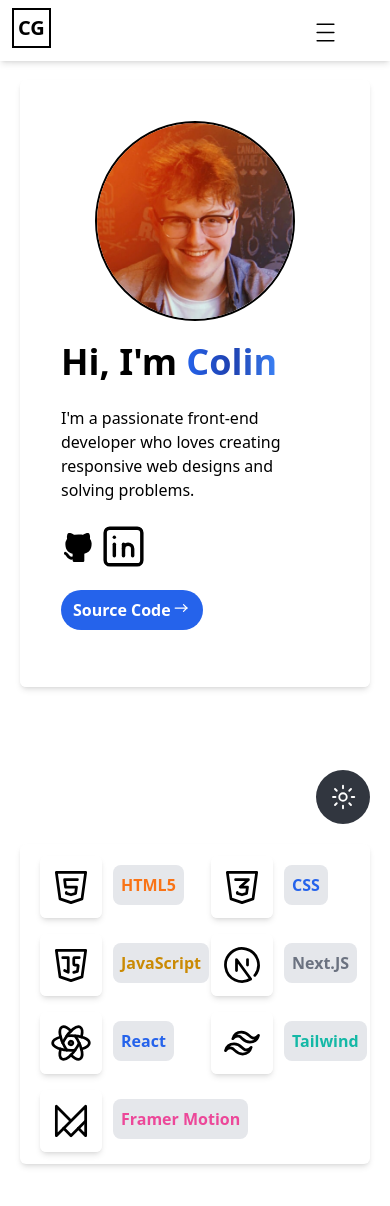
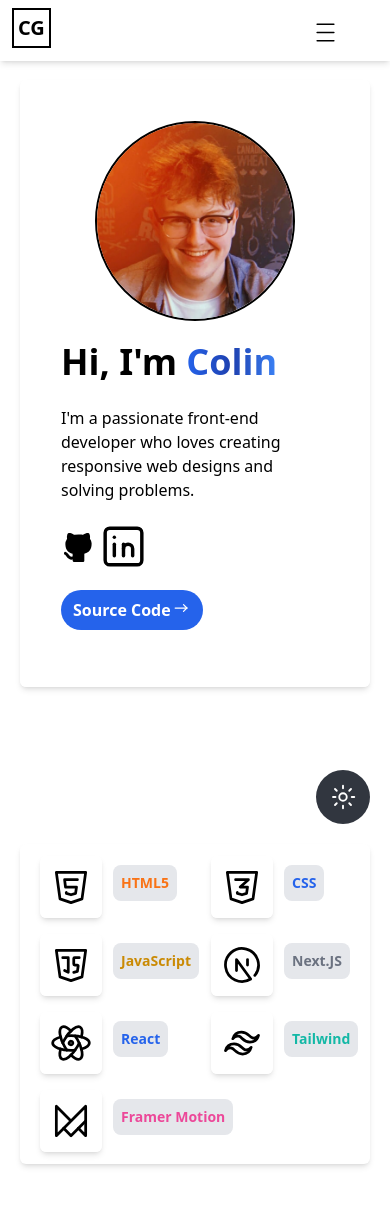
Before and after one commit to colinguinane1/old-portfolio-1, a Next.js app: page / in a window 390 px wide. Shown: the top 1206 px of the page. Built offline with nearby package versions, Linux system fonts and the light colour scheme.

Commit message:
fixed text size bug

```diff
--- a/src/app/globals.css
+++ b/src/app/globals.css
@@ -43,7 +43,7 @@ body{
   @apply border rounded-md shadow-md border-white dark:border-[#31363F] max-w-fit p-2 flex mx-2
 }
 .ts_tooltip{
-  @apply absolute ml-16 font-extrabold scale-100 md:scale-0 lg:scale-0 group-hover:scale-100 dark:bg-[#222831]  bg-gray-200 p-2 rounded-lg
+  @apply absolute ml-16 font-extrabold scale-100 md:scale-0 lg:scale-0 group-hover:scale-100 dark:bg-[#222831]  bg-gray-200 p-2 rounded-lg text-sm md:text-base
 }
 
 .svg_hover:hover{
```
